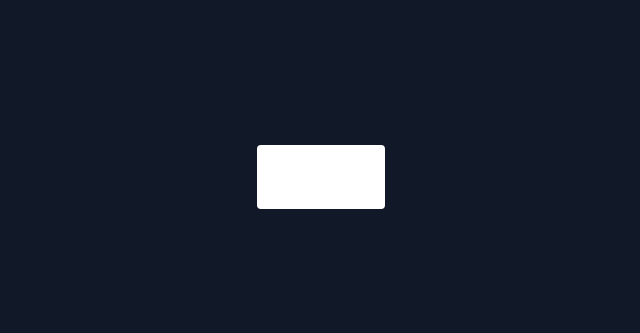
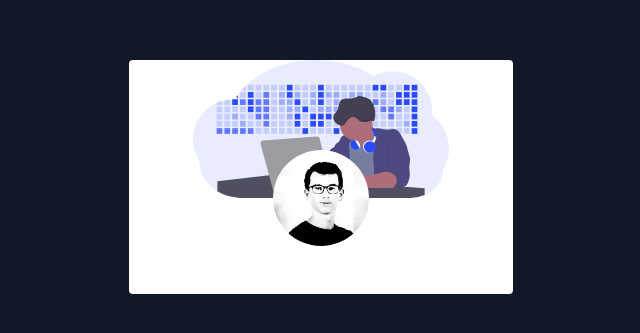
Before and after one commit to AUThomasCH/personal-website, a Gatsby site: page / in a window 1280 px wide. Shown: the part 223-556 px from the top of the page, without its empty margins (319-959 px from the left). Built offline with nearby package versions, Linux system fonts and the light colour scheme; Gatsby itself is replaced by a stand-in of ours.

Commit message:
add image section

```diff
--- a/src/pages/index.js
+++ b/src/pages/index.js
@@ -1,10 +1,19 @@
 import React from "react";
+
+import headerImage from "../assets/img/undraw_developer_activity_bv83.svg";
+import portfolioImage from "../assets/img/Portfolio-black.jpeg";
 
 const IndexPage = () => {
   return (
     <div>
       <div class="bg-gray-900 w-screen h-screen flex justify-center items-center">
-        <div class="py-8 px-8 md:px-16 bg-white rounded"></div>
+        <div class="px-8 md:px-16 bg-white rounded">
+          <img src={headerImage} class="w-64"></img>
+          <img
+            src={portfolioImage}
+            class="h-24 w-24 rounded-full transform  -translate-y-1/2 m-auto"
+          ></img>
+        </div>
       </div>
     </div>
   );
```
